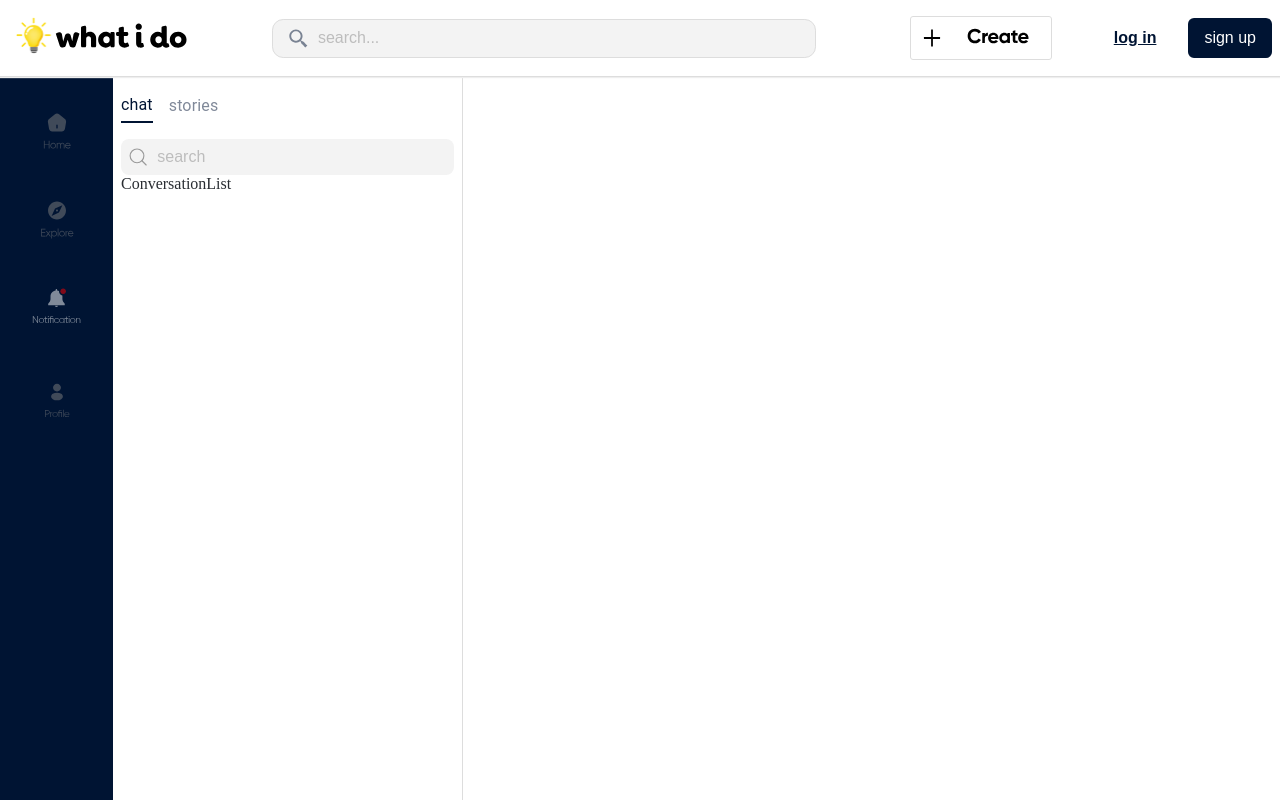
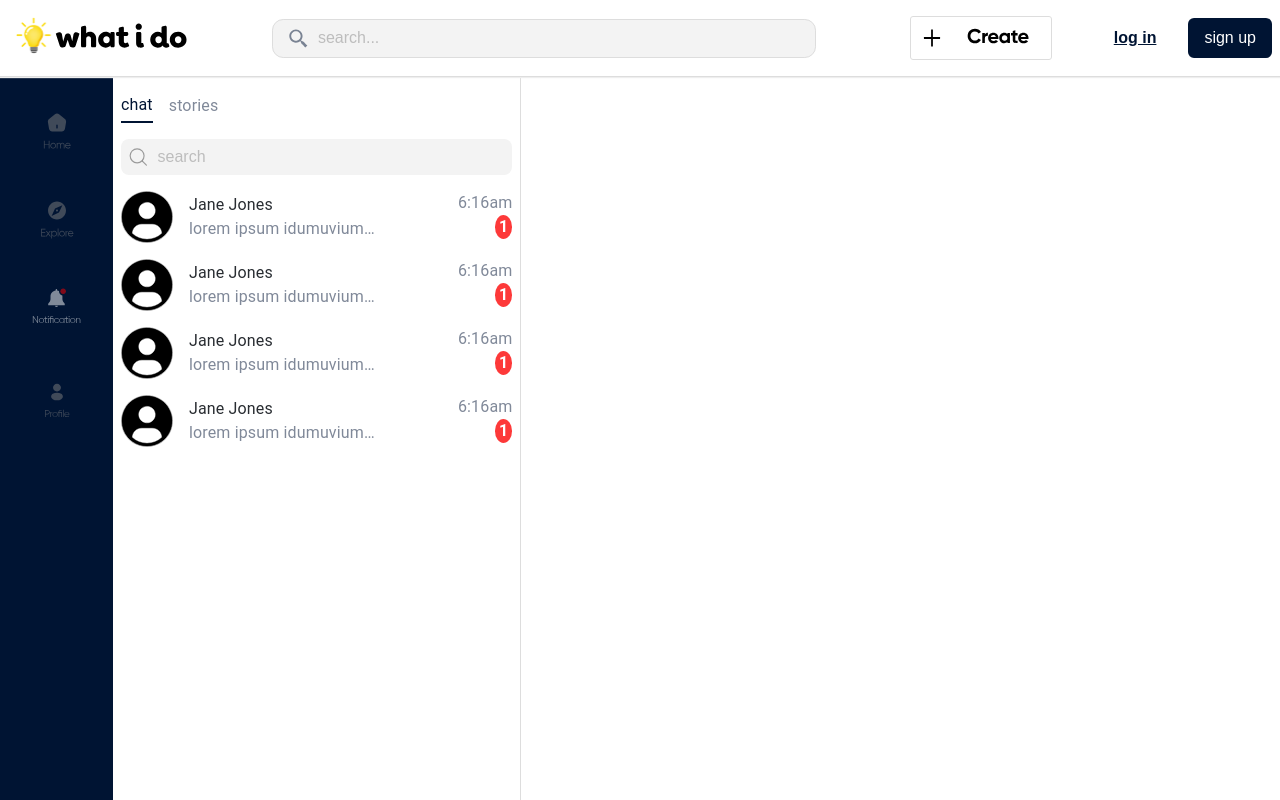
Before and after one commit to Ndirangug/whatido_frontend, a Next.js app: page /messenger/chat in a window 1280 px wide. Built offline with nearby package versions, Linux system fonts and the light colour scheme.

Commit message:
feat: conversations card

```diff
--- a/components/chat/ConversationList.js
+++ b/components/chat/ConversationList.js
@@ -1,8 +1,14 @@
 import { ConversationListContainer } from '../../styles/messegner.styles';
+import ConversationListCard from './ConversationListCard';
 
 function ConversationList() {
   return (
-    <ConversationListContainer>ConversationList</ConversationListContainer>
+    <ConversationListContainer>
+      <ConversationListCard />
+      <ConversationListCard />
+      <ConversationListCard />
+      <ConversationListCard />
+    </ConversationListContainer>
   );
 }
 
--- /dev/null
+++ b/components/chat/ConversationListCard.js
@@ -0,0 +1,44 @@
+import React from 'react';
+import { ConversationListCardContainer } from '../../styles/messegner.styles';
+import BaseAvatar from '../utils/avatars/BaseAvatar';
+import { TextBase, TextxS } from '../utils/typography/Typography';
+
+function ConversationListCard() {
+  return (
+    <ConversationListCardContainer>
+      <div className="conv-info-container">
+        <BaseAvatar />
+        <div className="info-container">
+          <div className="info-name">
+            <TextBase>Jane Jones</TextBase>
+          </div>
+          <div className="info">
+            <TextxS>
+              lorem ipsum idumuvium lsinve inisvi eve veibn larient
+            </TextxS>
+          </div>
+        </div>
+      </div>
+      <div className="detail">
+        <TextxS
+          style={{
+            color: 'var(--gray-text)',
+          }}
+        >
+          6:16am
+        </TextxS>
+        <div className="unread-count">
+          <TextxS
+            style={{
+              fontWeight: '600',
+            }}
+          >
+            1
+          </TextxS>
+        </div>
+      </div>
+    </ConversationListCardContainer>
+  );
+}
+
+export default ConversationListCard;
--- a/styles/globals.css
+++ b/styles/globals.css
@@ -26,6 +26,7 @@ a {
   --main-blue: #2681f2;
   --blue-shade: #4692f2;
   --main-yellow: #fcc95c;
+  --main-red: #fd3939;
   --main-background: #f3f3f3;
   --main-border: #dddddd;
   --main-tag: #cecece;
--- a/styles/messegner.styles.js
+++ b/styles/messegner.styles.js
@@ -9,7 +9,7 @@ export const MessengerPageContainer = styled.div`
 `;
 
 export const SidebarContainer = styled.div`
-  width: 30%;
+  width: 35%;
   height: 100%;
   border-right: 1px solid var(--main-border);
   padding: 0.5rem;
@@ -52,7 +52,57 @@ export const SearchBarContainer = styled.div`
 `;
 
 export const ConversationListContainer = styled.div`
- display: flex;
- flex-direction:column;
- gap 1rem;
+  display: flex;
+  flex-direction: column;
+  gap: 1rem;
+  margin-top: 1rem;
 `;
+
+export const ConversationListCardContainer = styled.div`
+  display: flex;
+  justify-content: space-between;
+
+  .conv-info-container {
+    display: flex;
+    align-items: center;
+    gap: 1rem;
+    width: 100%;
+  }
+
+  .info-container {
+    flex: 1;
+  }
+
+  .info-name {
+    display: -webkit-box;
+    -webkit-line-clamp: 1;
+    -webkit-box-orient: vertical;
+    overflow: hidden;
+    width: 50%;
+  }
+  .info {
+    display: -webkit-box;
+    -webkit-line-clamp: 1;
+    -webkit-box-orient: vertical;
+    overflow: hidden;
+    color: var(--gray-text);
+    width: 80%;
+  }
+
+  .detail {
+    display: flex;
+    flex-direction: column;
+    align-items: flex-end;
+  }
+
+  .unread-count {
+    background: var(--main-red);
+    border-radius: 50%;
+    padding: 0 0.25rem;
+    color: #fff;
+    width: max-content;
+    display: flex;
+    align-items: center;
+    justify-content: center;
+  }
+`;
--- a/styles/profile.styles.js
+++ b/styles/profile.styles.js
@@ -146,7 +146,7 @@ export const FeedCardContainer = styled.div`
 export const ProfileReviewContainer = styled.div`
   display: grid;
   grid-gap: 1rem;
-  padding: 0.5rem 0;
+  padding: 0 0.5rem;
   width: 100%;
 `;
 
```
